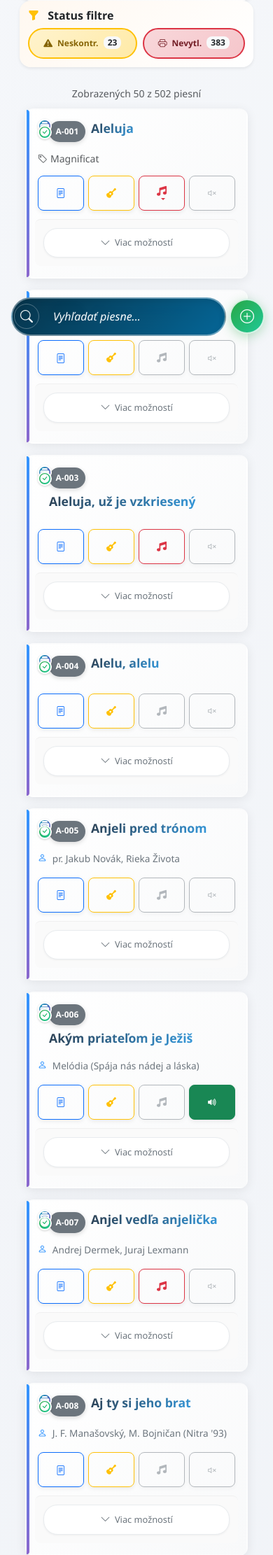
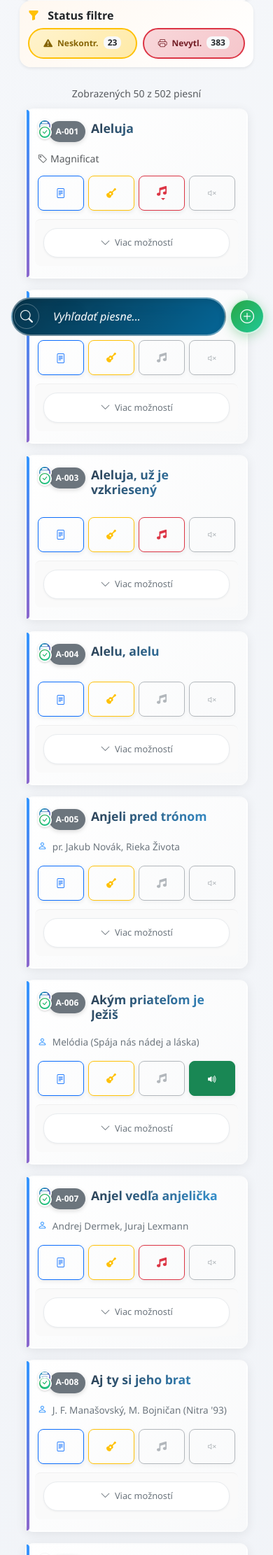
Before and after one commit to LossDavos/novy-spev, a Flask app: page / in a window 390 px wide. Shown: the part 316-2538 px from the top of the page at 70% size. Run offline with Flask 3, Linux system fonts and the light colour scheme; data comes from the database, SQL or seed files in the repository.

Commit message:
cards minor fix

```diff
--- a/static/js/index-pagination.js
+++ b/static/js/index-pagination.js
@@ -758,9 +758,9 @@ function initializeMainPageLazyLoading() {
               }
             </div>
 
-            <!-- Song ID and Title on the right -->
+            <!-- Song ID and Title side by side -->
             <div class="flex-grow-1">
-              <div class="d-flex align-items-start gap-2 mb-1 flex-wrap">
+              <div class="d-flex align-items-start gap-2 mb-1">
                 <span class="mobile-song-id">${escapeHtml(song.song_id || '')}</span>
                 <div class="mobile-song-title">${escapeHtml(song.title || '')}</div>
               </div>
--- a/templates/index.html
+++ b/templates/index.html
@@ -248,6 +248,16 @@ body {
     -webkit-background-clip: text;
     -webkit-text-fill-color: transparent;
     background-clip: text;
+    flex: 1;
+
+    /* Allow title to wrap to max 2 lines */
+    display: -webkit-box;
+    -webkit-line-clamp: 2;
+    -webkit-box-orient: vertical;
+    overflow: hidden;
+    text-overflow: ellipsis;
+    word-wrap: break-word;
+    hyphens: auto;
   }
 
   .mobile-song-author {
```
